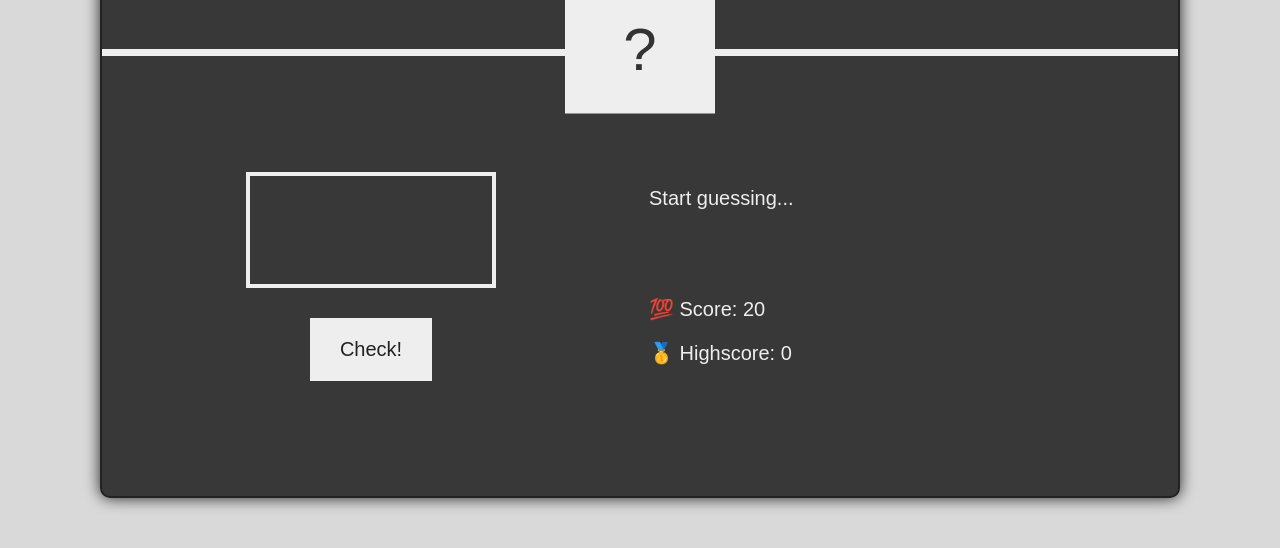
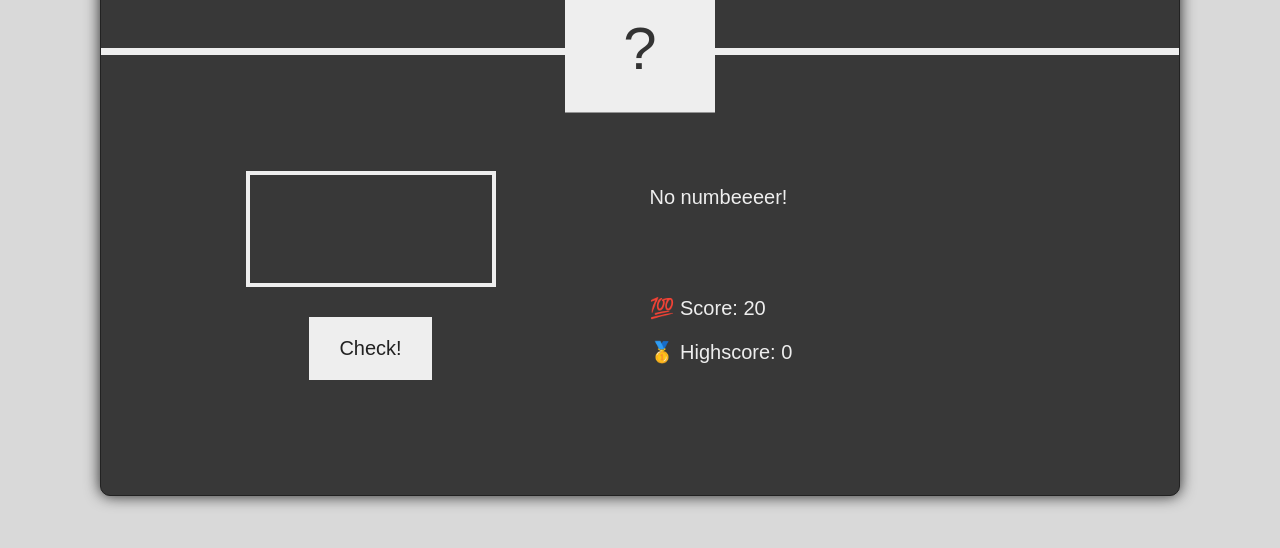
Before and after one commit to mrOtoM/JS-random-number-game, a plain HTML site: page index.html in a window 1280 px wide. Both pictures are taken after a click on the button "Check!". Shown: the part 246-794 px from the top of the page. Drawn offline with Linux system fonts and the light colour scheme.

Commit message:
Pridanie EventListener na tlacidlo Check

```diff
--- a/script.js
+++ b/script.js
@@ -1 +1,26 @@
 'use strict';
+
+// document.querySelector('.message').textContent;
+// document.querySelector('.message').textContent = 'Corret number :)';
+
+// document.querySelector('.number').textContent = 13;
+// document.querySelector('.score').textContent = 10;
+
+// let aa = (document.querySelector('.guess').value = 23);
+// console.log(aa);
+// document.querySelector('.guess').value;
+
+// const aaa = function(){
+//     console.log(document.querySelector('.guess').value
+// }
+
+// document.querySelector('.check').addEventListener('click', aaa);
+
+document.querySelector('.check').addEventListener('click', function () {
+  const guess = Number(document.querySelector('.guess').value);
+  console.log(guess, typeof guess);
+
+  if (!guess) {
+    document.querySelector('.message').textContent = 'No numbeeeer!';
+  }
+});
--- a/style.css
+++ b/style.css
@@ -24,7 +24,7 @@ body {
   background-color: rgb(56, 56, 56);
   margin: 100px;
   border-radius: 10px;
-  border: 2px solid #222;
+  border: 1px solid #222;
   filter: drop-shadow(0 0 0.75rem rgb(33, 33, 33));
 }
 header {
```
